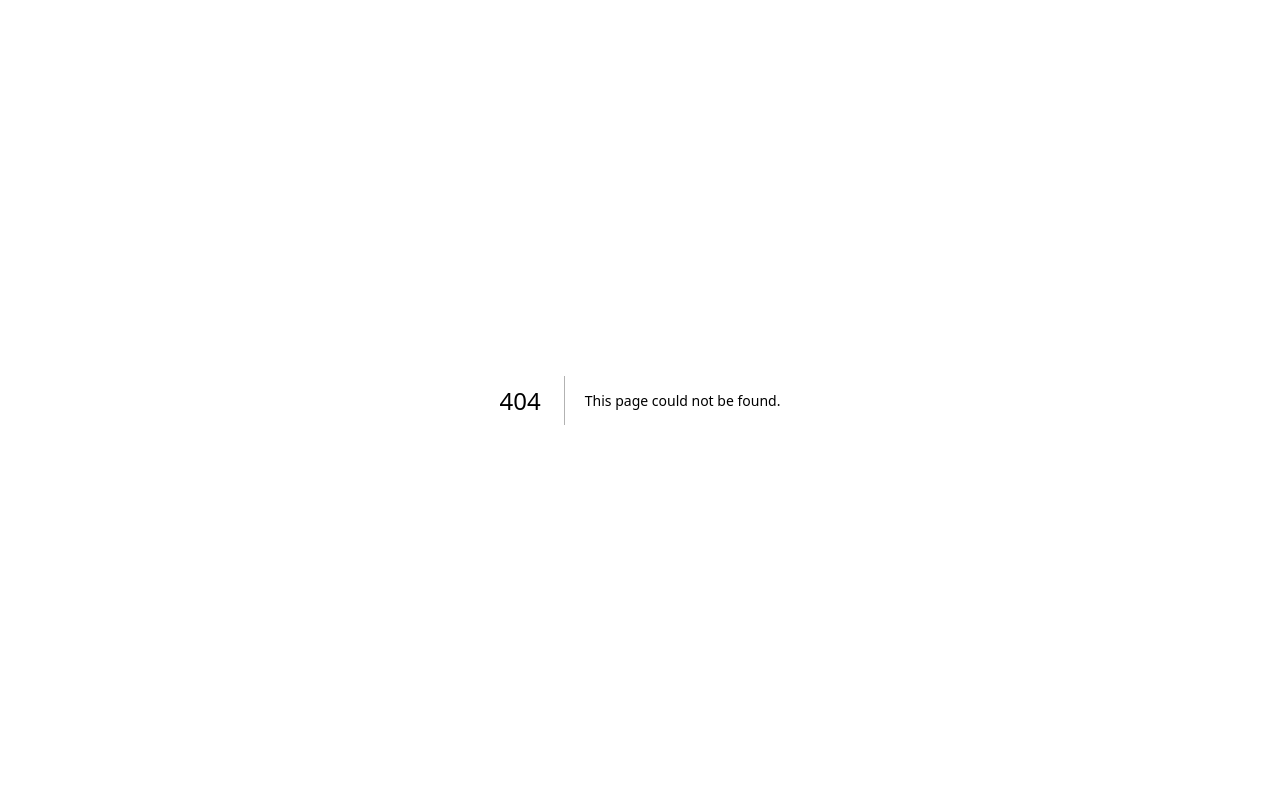
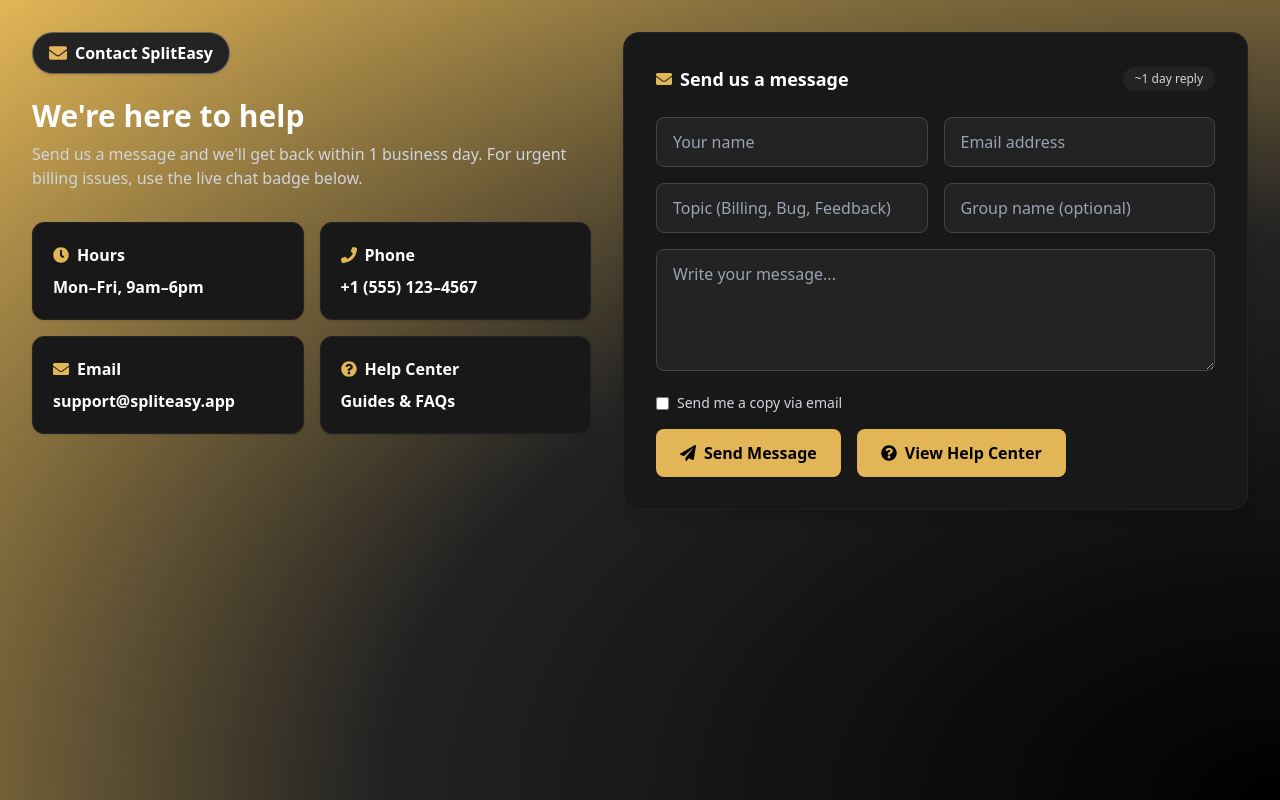
Before and after one commit to Atharva252/Smart-Expense-Spiltter-for-PGs-and-Rommmates1, a Next.js app in the folder my-app/: page /contacts in a window 1280 px wide. Before the commit this address had no page. Built offline with nearby package versions, Linux system fonts and the light colour scheme.

Commit message:
--created conts apage

```diff
--- /dev/null
+++ b/my-app/src/app/contacts/page.jsx
@@ -0,0 +1,7 @@
+"use client";
+
+import Contact from "../../components/contact/contact";
+
+export default function Page() {
+  return <Contact />;
+}
--- /dev/null
+++ b/my-app/src/components/contact/contact.jsx
@@ -0,0 +1,113 @@
+"use client";
+
+import { FaEnvelope, FaPhone, FaClock, FaQuestionCircle, FaPaperPlane } from "react-icons/fa";
+
+export default function Contact() {
+  return (
+    <main className="min-h-screen bg-[radial-gradient(ellipse_at_bottom_right,_var(--tw-gradient-stops))] from-black via-[#232323] to-[#e2b656] p-8 font-sans">
+      <div className="max-w-7xl mx-auto flex flex-col md:flex-row gap-8">
+        {/* Left Section */}
+        <section className="flex-1">
+          <button className="flex items-center gap-2 bg-[#232323] text-white px-4 py-2 rounded-full border border-white/30 shadow mb-6">
+            <FaEnvelope className="text-[#e2b656] text-lg" />
+            <span className="font-semibold">Contact SplitEasy</span>
+          </button>
+          <h1 className="text-3xl font-bold text-white mb-2">We&apos;re here to help</h1>
+          <p className="text-gray-300 mb-8">
+            Send us a message and we&apos;ll get back within 1 business day. For urgent billing issues, use the live chat badge below.
+          </p>
+          <div className="grid grid-cols-1 md:grid-cols-2 gap-4">
+            <div className="bg-[#181818] rounded-xl p-5 shadow flex flex-col gap-2 border border-[#232323]">
+              <div className="flex items-center gap-2 text-[#e2b656] font-semibold">
+                <FaClock />
+                <span className="text-white">Hours</span>
+              </div>
+              <span className="text-white font-bold">Mon–Fri, 9am–6pm</span>
+            </div>
+            <div className="bg-[#181818] rounded-xl p-5 shadow flex flex-col gap-2 border border-[#232323]">
+              <div className="flex items-center gap-2 text-[#e2b656] font-semibold">
+                <FaPhone />
+                <span className="text-white">Phone</span>
+              </div>
+              <span className="text-white font-bold">+1 (555) 123–4567</span>
+            </div>
+            <div className="bg-[#181818] rounded-xl p-5 shadow flex flex-col gap-2 border border-[#232323]">
+              <div className="flex items-center gap-2 text-[#e2b656] font-semibold">
+                <FaEnvelope />
+                <span className="text-white">Email</span>
+              </div>
+              <span className="text-white font-bold">support@spliteasy.app</span>
+            </div>
+            <div className="bg-[#181818] rounded-xl p-5 shadow flex flex-col gap-2 border border-[#232323]">
+              <div className="flex items-center gap-2 text-[#e2b656] font-semibold">
+                <FaQuestionCircle />
+                <span className="text-white">Help Center</span>
+              </div>
+              <span className="text-white font-bold">Guides &amp; FAQs</span>
+            </div>
+          </div>
+        </section>
+
+        {/* Right Section */}
+        <section className="flex-1 bg-[#181818] rounded-2xl shadow-lg p-8 flex flex-col justify-between border border-[#232323]">
+          <div className="flex items-center gap-2 mb-6">
+            <FaEnvelope className="text-[#e2b656]" />
+            <h2 className="font-semibold text-lg text-white">Send us a message</h2>
+            <span className="ml-auto bg-[#232323] text-gray-300 px-3 py-1 rounded-full text-xs">~1 day reply</span>
+          </div>
+          <form className="space-y-4">
+            <div className="grid grid-cols-1 md:grid-cols-2 gap-4">
+              <input
+                type="text"
+                placeholder="Your name"
+                className="bg-[#232323] border border-[#444] rounded-lg px-4 py-3 text-white placeholder-gray-400 focus:outline-none focus:ring-2 focus:ring-[#e2b656]"
+              />
+              <input
+                type="email"
+                placeholder="Email address"
+                className="bg-[#232323] border border-[#444] rounded-lg px-4 py-3 text-white placeholder-gray-400 focus:outline-none focus:ring-2 focus:ring-[#e2b656]"
+              />
+            </div>
+            <div className="grid grid-cols-1 md:grid-cols-2 gap-4">
+              <input
+                type="text"
+                placeholder="Topic (Billing, Bug, Feedback)"
+                className="bg-[#232323] border border-[#444] rounded-lg px-4 py-3 text-white placeholder-gray-400 focus:outline-none focus:ring-2 focus:ring-[#e2b656]"
+              />
+              <input
+                type="text"
+                placeholder="Group name (optional)"
+                className="bg-[#232323] border border-[#444] rounded-lg px-4 py-3 text-white placeholder-gray-400 focus:outline-none focus:ring-2 focus:ring-[#e2b656]"
+              />
+            </div>
+            <textarea
+              rows={4}
+              placeholder="Write your message..."
+              className="bg-[#232323] border border-[#444] rounded-lg px-4 py-3 text-white placeholder-gray-400 w-full focus:outline-none focus:ring-2 focus:ring-[#e2b656]"
+            />
+            <div className="flex items-center gap-2">
+              <input type="checkbox" id="copy" className="accent-[#e2b656]" />
+              <label htmlFor="copy" className="text-gray-300 text-sm">Send me a copy via email</label>
+            </div>
+            <div className="flex gap-4 mt-4">
+              <button
+                type="submit"
+                className="flex items-center gap-2 bg-[#e2b656] hover:bg-[#f5d77c] text-black font-semibold rounded-lg px-6 py-3 shadow transition"
+              >
+                <FaPaperPlane />
+                Send Message
+              </button>
+              <button
+                type="button"
+                className="flex items-center gap-2 bg-[#e2b656] hover:bg-[#f5d77c] text-black font-semibold rounded-lg px-6 py-3 shadow transition"
+              >
+                <FaQuestionCircle />
+                View Help Center
+              </button>
+            </div>
+          </form>
+        </section>
+      </div>
+    </main>
+  );
+}
```
